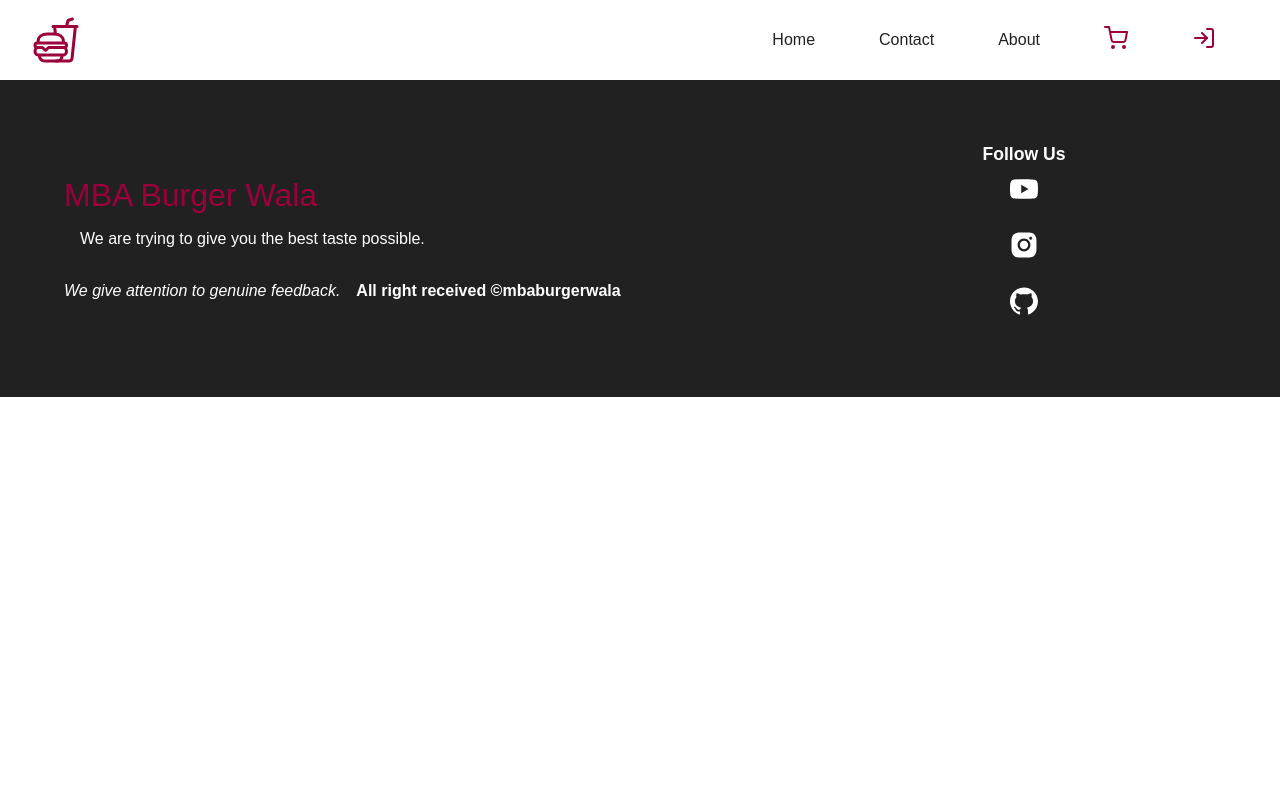
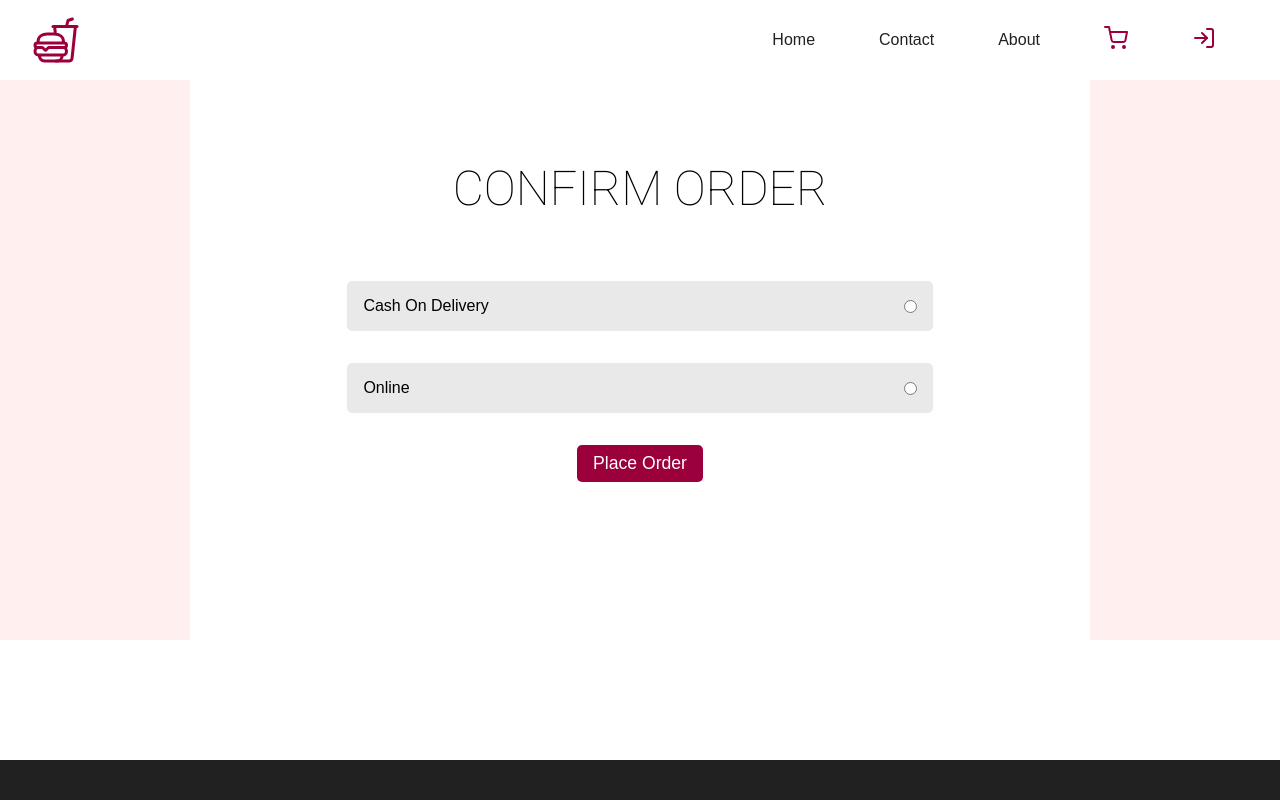
Before and after one commit to devpranab/mba-burger-wala-ui, a React (Create React App) app: page /confirmorder in a window 1280 px wide. Shown: the top 800 px of the page. Built offline with nearby package versions, Linux system fonts and the light colour scheme; a web font is replaced by a local one.

Commit message:
ConfirmOrder Section Design

```diff
--- a/src/App.js
+++ b/src/App.js
@@ -5,6 +5,7 @@
 import Contact from './components/Contact/Contact';
 import Cart from './components/Cart/Cart';
 import Shipping from './components/Cart/Shipping/Shipping';
+import ConfirmOrder from './components/Cart/ConfirmOrder/ConfirmOrder';
 import './styles/app.scss';
 
 function App() {
@@ -16,6 +17,7 @@
         <Route path="/contact" element={<Contact/>}></Route>
         <Route path="/cart" element={<Cart/>}></Route>
         <Route path="/shipping" element={<Shipping/>}></Route>
+        <Route path="/confirmorder" element={<ConfirmOrder/>}></Route>
       </Routes>
       <Footer/>
     </Router>
--- /dev/null
+++ b/src/components/Cart/ConfirmOrder/ConfirmOrder.jsx
@@ -0,0 +1,27 @@
+import React from "react";
+import './ConfirmOrder.scss';
+
+const ConfirmOrder = () => {
+  return (
+    <section className="confirmOrder">
+      <main>
+        <h1>Confirm Order</h1>
+
+        <form>
+          <div>
+            <label>Cash On Delivery</label>
+            <input type="radio" name="payment" />
+          </div>
+          <div>
+            <label>Online</label>
+            <input type="radio" name="payment" />
+          </div>
+
+          <button type="submit">Place Order</button>
+        </form>
+      </main>
+    </section>
+  );
+};
+
+export default ConfirmOrder;
--- /dev/null
+++ b/src/components/Cart/ConfirmOrder/ConfirmOrder.scss
@@ -0,0 +1,62 @@
+@import '../../../styles/colors.scss';
+
+.confirmOrder {
+    background-color: $pink;
+    width: 100%;
+    height: 70vh;
+    margin-bottom: 120px;
+    > main {
+      height: 100%;
+      background-color: white;
+      max-width: 900px;
+      margin: auto;
+      padding: 2rem;
+
+      > h1 {
+        text-transform: uppercase;
+        text-align: center;
+        margin: 3rem;
+        font: 100 3rem "Roboto";
+      }
+
+      > form {
+        display: flex;
+        flex-direction: column;
+        align-items: center;
+
+        > div {
+          background-color: rgb(233, 233, 233);
+          margin: 1rem;
+          border-radius: 5px;
+          padding: 1rem;
+          width: 70%;
+          display: flex;
+          align-items: center;
+          justify-content: space-between;
+        }
+        > button {
+          background-color: $red;
+          color: white;
+          outline: none;
+          border: none;
+          padding: 0.5rem 1rem;
+          border-radius: 5px;
+          margin: 1rem;
+          text-align: center;
+          cursor: pointer;
+          font-size: 1.1rem;
+        }
+      }
+    }
+  }
+
+  @media screen and (max-width: 600px) {
+    .confirmOrder > main > form {
+      > div {
+        width: 100%;
+      }
+      > button {
+        width: 100%;
+      }
+    }
+  }
```
Also changed, not shown: 1 other file (tests, documents, lock files or other folders).
